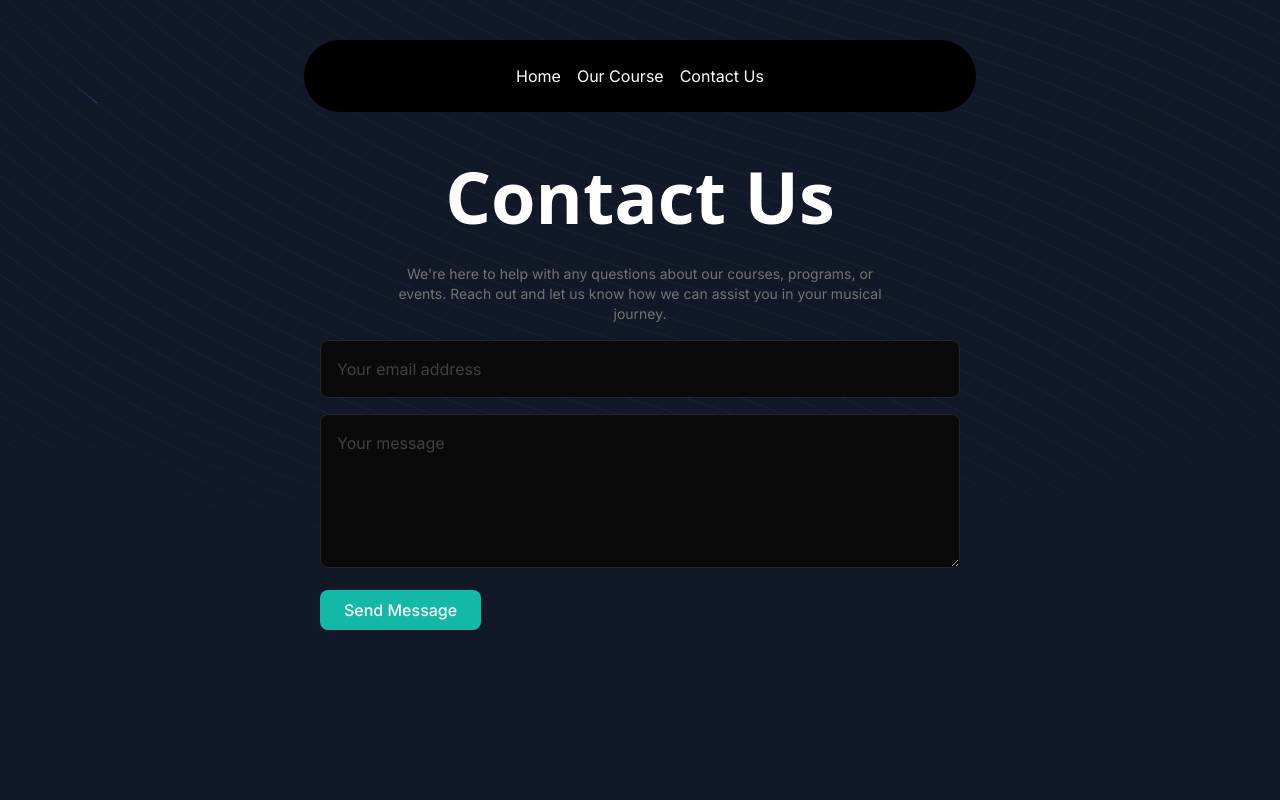
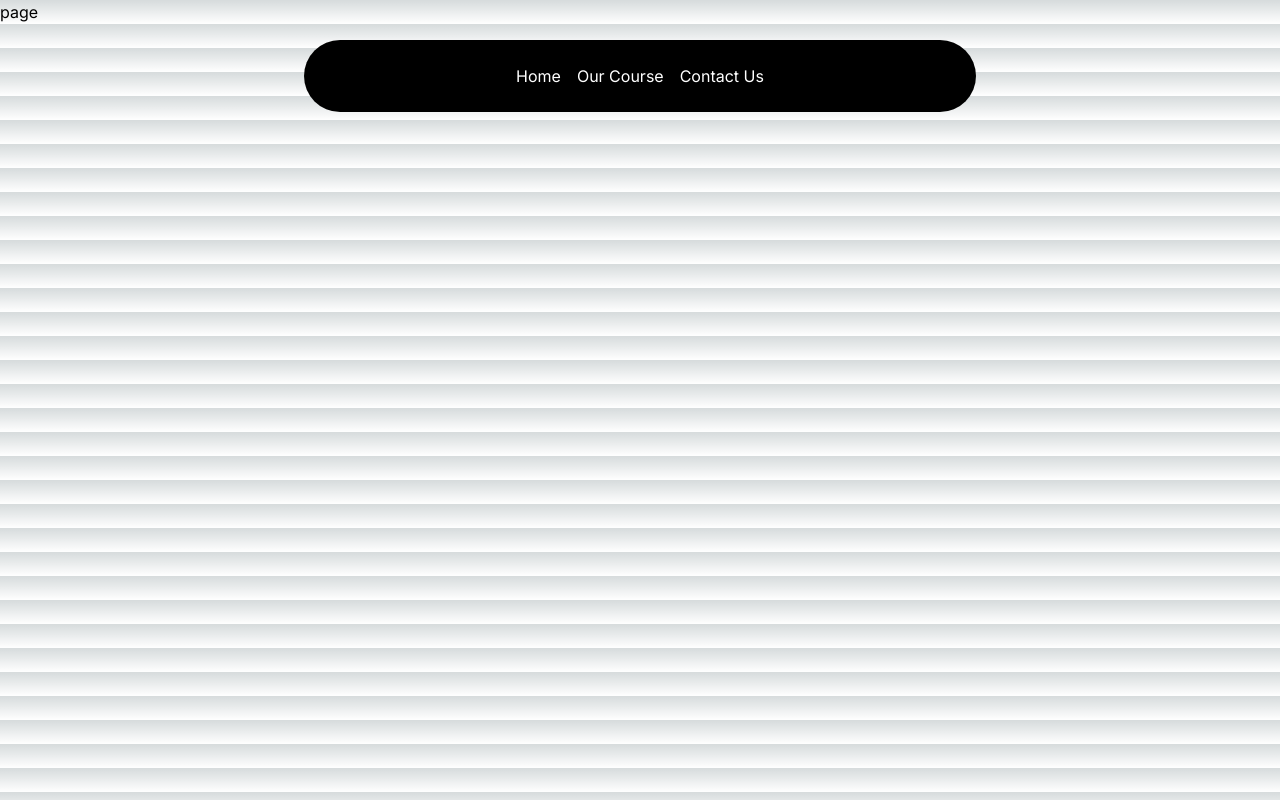
Before and after one commit to Vishesh-Verma-07/Melody-Masters, a Next.js app: page /contact in a window 1280 px wide. Built offline with nearby package versions, Linux system fonts and the light colour scheme.

Commit message:
some changes

```diff
--- a/src/app/contact/page.tsx
+++ b/src/app/contact/page.tsx
@@ -1,59 +1,9 @@
-'use client';
+import React from 'react'
 
-import React, { FormEvent, useState } from 'react';
-import { BackgroundBeams } from '@/components/ui/background-beams';
-
-function MusicSchoolContactUs() {
-  const [email, setEmail] = useState('');
-  const [message, setMessage] = useState('');
-
-  const handleSubmit = (event: FormEvent<HTMLFormElement>) => {
-    event.preventDefault();
-    console.log('Submitted:', { email, message });
-  };
-
+function page() {
   return (
-    <div className="min-h-screen bg-gray-100 dark:bg-gray-900 py-12 pt-36 relative">
-
-      <BackgroundBeams className="absolute top-0 left-0 w-full h-full z-0" />
-
-      <div className="max-w-2xl mx-auto p-4 relative z-10">
-
-        <h1 className="text-lg md:text-7xl text-center font-sans font-bold mb-8 text-white">
-          Contact Us
-        </h1>
-        <p className="text-neutral-500 max-w-lg mx-auto my-2 text-sm text-center">
-          We&apos;re here to help with any questions about our courses,
-          programs, or events. Reach out and let us know how we can assist you
-          in your musical journey.
-        </p>
-        <form onSubmit={handleSubmit} className="space-y-4 mt-4">
-          <input
-            type="email"
-            value={email}
-            onChange={(e) => setEmail(e.target.value)}
-            placeholder="Your email address"
-            className="rounded-lg border border-neutral-800 focus:ring-2 focus:ring-teal-500 w-full p-4 bg-neutral-950 placeholder:text-neutral-700"
-            required
-          />
-          <textarea
-            value={message}
-            onChange={(e) => setMessage(e.target.value)}
-            placeholder="Your message"
-            className="rounded-lg border border-neutral-800 focus:ring-2 focus:ring-teal-500 w-full p-4 bg-neutral-950 placeholder:text-neutral-700"
-            rows={5}
-            required
-          ></textarea>
-          <button
-            type="submit"
-            className="px-6 py-2 rounded-lg bg-teal-500 text-white font-medium hover:bg-teal-600 focus:outline-none focus:ring-2 focus:ring-teal-500 focus:ring-offset-2"
-          >
-            Send Message
-          </button>
-        </form>
-      </div>
-    </div>
-  );
+    <div>page</div>
+  )
 }
 
-export default MusicSchoolContactUs;
+export default page
```
